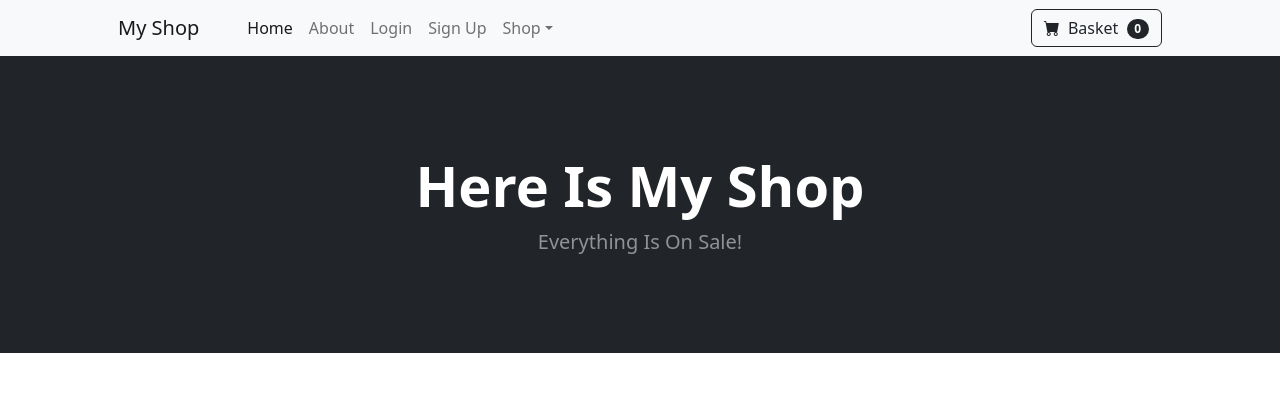
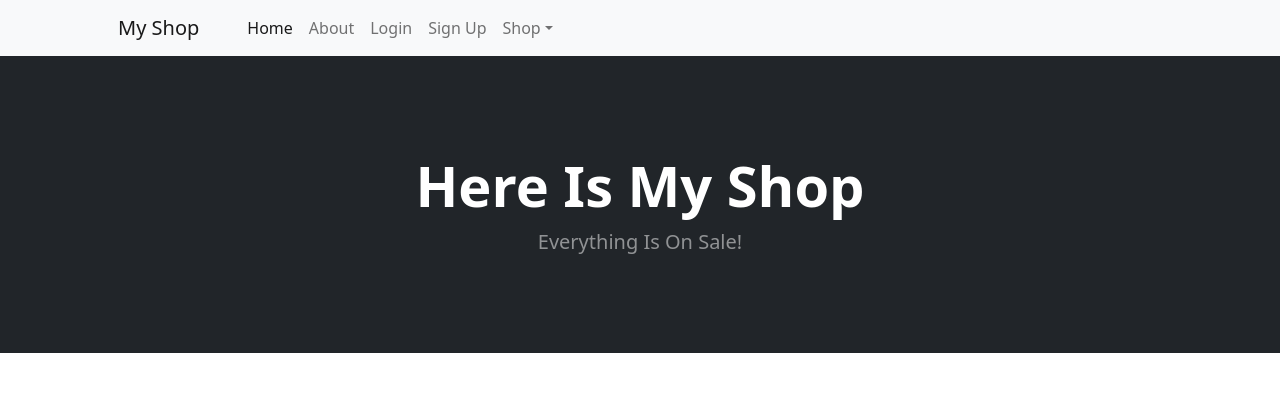
Before and after one commit to Saba-Baroughi/digikala, a Django app: page / in a window 1280 px wide. Shown: the top 420 px of the page. Run offline with Django 5.2, Linux system fonts and the light colour scheme; data that the repository does not hold is empty; some libraries are stand-ins or nearby versions.

Commit message:
session-10-remove basket

```diff
--- a/digikala/shop/templates/navbar.html
+++ b/digikala/shop/templates/navbar.html
@@ -66,11 +66,11 @@
         </li>
       </ul>
       <form class="d-flex">
-        <button class="btn btn-outline-dark" type="submit">
+        <!-- <button class="btn btn-outline-dark" type="submit">
           <i class="bi-cart-fill me-1"></i>
           Basket
           <span class="badge bg-dark text-white ms-1 rounded-pill">0</span>
-        </button>
+        </button> -->
       </form>
     </div>
   </div>
```
